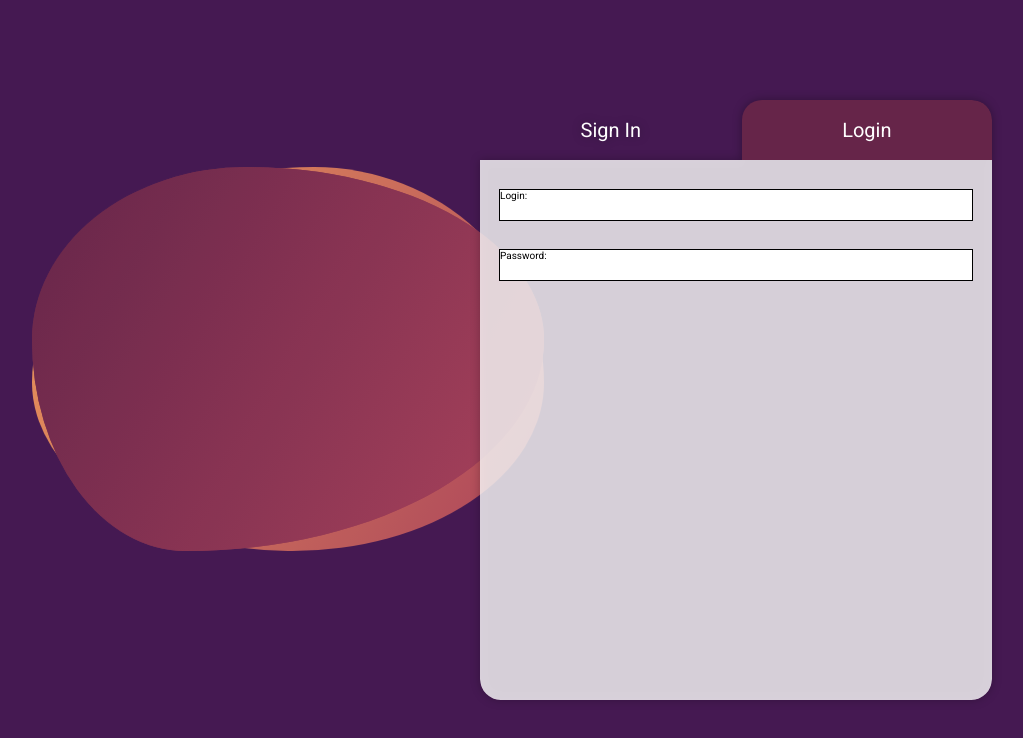
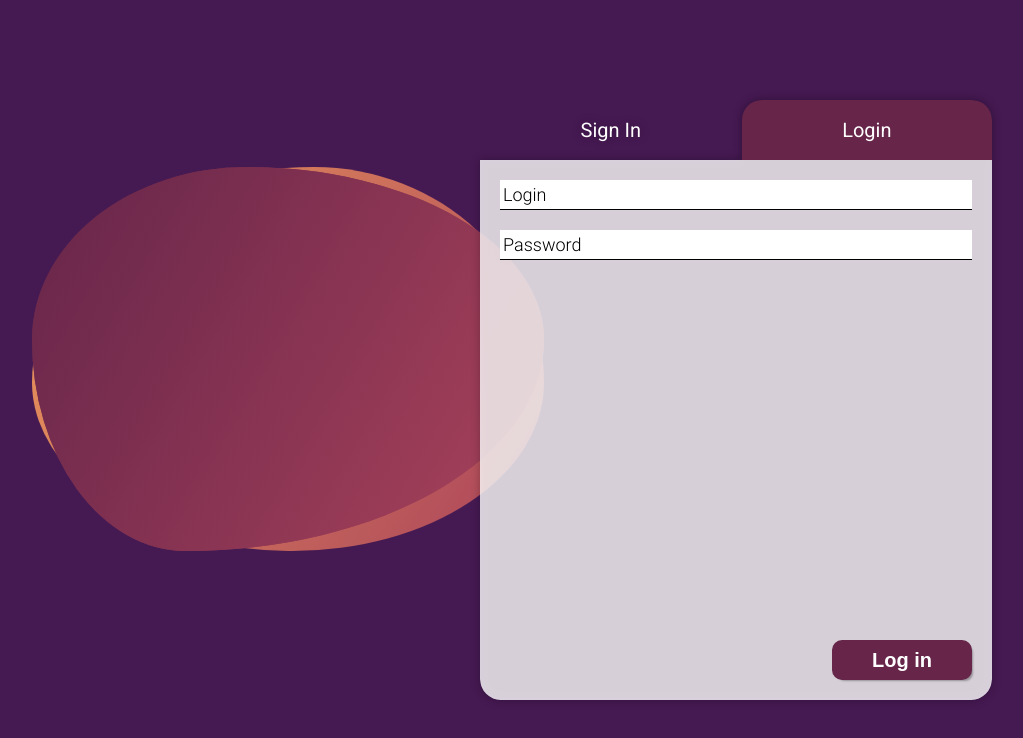
Before and after one commit to video-kid/signup-page, a React (Create React App) app: page / in a window 1280 px wide. Shown: the top 738 px of the page, without its empty margins (224-1247 px from the left). Built offline with nearby package versions, Linux system fonts and the light colour scheme.

Commit message:
Add form styles

```diff
--- a/public/index.html
+++ b/public/index.html
@@ -10,7 +10,7 @@
       href="https://fonts.gstatic.com"
       crossorigin />
     <link
-      href="https://fonts.googleapis.com/css2?family=Roboto:wght@400;700;900&display=swap"
+      href="https://fonts.googleapis.com/css2?family=Roboto:wght@300;400;700;900&display=swap"
       rel="stylesheet" />
     <link
       rel="icon"
--- /dev/null
+++ b/src/components/Form/Input.jsx
@@ -0,0 +1,22 @@
+import styles from './Input.module.scss';
+
+const Input = ({ type = 'text', id, name, label }) => {
+  return (
+    <div className={styles.field}>
+      <input
+        className={styles.input}
+        type={type}
+        id={id}
+        name={name}
+        placeholder=''
+      />
+      <label
+        for={id}
+        className={styles.label}>
+        {label}
+      </label>
+    </div>
+  );
+};
+
+export default Input;
--- /dev/null
+++ b/src/components/Form/Input.module.scss
@@ -0,0 +1,52 @@
+.field {
+  flex-basis: 100%;
+  height: 30px;
+  background-color: var(--white);
+  position: relative;
+  padding: 0 3px;
+  margin-bottom: 20px;
+  &:after {
+    content: '';
+    display: block;
+    height: 1px;
+    width: 100%;
+    position: absolute;
+    bottom: 0;
+    left: 0;
+    background-color: var(--black);
+  }
+}
+
+.label {
+  position: absolute;
+  top: 0;
+  left: 0;
+  line-height: 3rem;
+  font-size: 1.8rem;
+  transition: transform 0.3s ease-in;
+  font-weight: 300;
+  padding: 0 3px;
+}
+
+.input {
+  padding-block: 1px;
+  padding-inline: 2px;
+  width: 100%;
+  height: 100%;
+  border: 0;
+  line-height: 3rem;
+  font-size: 1.8rem;
+  &:not(:placeholder-shown) + .label,
+  &:focus + .label {
+    padding: 0;
+    transform: scale(0.5) translate(-50%, -4.5rem);
+  }
+  &:focus {
+    outline: none;
+  }
+  &:invalid {
+    &:not(:focus) {
+      color: red;
+    }
+  }
+}
--- /dev/null
+++ b/src/pages/LoginPage/modules/Form/Button.module.scss
@@ -0,0 +1,21 @@
+.button {
+  font-weight: 700;
+  font-size: 2rem;
+  height: 4rem;
+  width: 14rem;
+  display: flex;
+  align-items: center;
+  justify-content: center;
+  border: 0;
+  color: var(--white);
+  background-color: var(--aubergine);
+  border-radius: 10px;
+  cursor: pointer;
+  box-shadow: 3px 3px 2px -2px rgba(0, 0, 0, 0.3);
+  &:hover {
+    filter: brightness(110%);
+  }
+  &:focus {
+    outline: 1px solid var(--white);
+  }
+}
--- a/src/pages/LoginPage/modules/Form/Form.module.scss
+++ b/src/pages/LoginPage/modules/Form/Form.module.scss
@@ -1,20 +1,11 @@
 .form {
   margin: 20px;
-}
-
-.field {
-  margin: 30px 0;
-  outline: 1px solid black;
-  height: 30px;
-  background-color: var(--white);
-  position: relative;
-  .label {
-    position: absolute;
-  }
-  .inputText {
+  display: flex;
+  flex-direction: column;
+  justify-content: space-between;
+  height: calc(100% - 40px);
+  align-items: flex-end;
+  section {
     width: 100%;
-    height: 100%;
-    border: 0;
-    font-size: 30px;
   }
 }
--- a/src/pages/LoginPage/modules/Form/LoginForm.jsx
+++ b/src/pages/LoginPage/modules/Form/LoginForm.jsx
@@ -1,37 +1,30 @@
+import Input from '../../../../components/Form/Input';
 import styles from './Form.module.scss';
+import buttonStyles from './Button.module.scss';
 
 const LoginForm = () => {
   return (
-    <div>
     <form className={styles.form}>
-        <div className={styles.field}>
-          <label
-            for='username'
-            className={styles.label}>
-            Login:
-          </label>
-          <input
-            className={styles.inputText}
+      <section>
+        <Input
+          label='Login'
           type='text'
           id='username'
           name='username'
         />
-        </div>
-        <div className={styles.field}>
-          <label
-            for='password'
-            className={styles.label}>
-            Password:
-          </label>
-          <input
-            className={styles.inputText}
+        <Input
+          label='Password'
           type='password'
           id='password'
           name='password'
         />
-        </div>
+      </section>
+      <button
+        type='submit'
+        className={buttonStyles.button}>
+        Log in
+      </button>
     </form>
-    </div>
   );
 };
 
--- a/src/pages/LoginPage/modules/Form/SigninForm.jsx
+++ b/src/pages/LoginPage/modules/Form/SigninForm.jsx
@@ -1,34 +1,29 @@
+import Input from '../../../../components/Form/Input';
 import styles from './Form.module.scss';
+import buttonStyles from './Button.module.scss';
 
 const SigninForm = () => {
   return (
     <form className={styles.form}>
-      <div className={styles.field}>
-        <label
-          for='username'
-          className={styles.label}>
-          Login:
-        </label>
-        <input
-          className={styles.inputText}
+      <section>
+        <Input
+          label='Login'
           type='text'
           id='username'
           name='username'
         />
-      </div>
-      <div className={styles.field}>
-        <label
-          for='email'
-          className={styles.label}>
-          Email:
-        </label>
-        <input
-          className={styles.inputText}
+        <Input
+          label='Mail'
           type='email'
           id='email'
           name='email'
         />
-      </div>
+      </section>
+      <button
+        type='submit'
+        className={buttonStyles.button}>
+        Sign in
+      </button>
     </form>
   );
 };
--- a/src/pages/LoginPage/modules/LoginPageTabs/LoginPageTabs.module.scss
+++ b/src/pages/LoginPage/modules/LoginPageTabs/LoginPageTabs.module.scss
@@ -44,7 +44,7 @@ $open-card-shift: calc((var(--login-page-tab) / 3 * -1));
   padding: calc((var(--login-page-tab) - 3rem) / 2) 2rem;
   font-size: calc(var(--login-page-tab) / 3);
   color: #ffffff;
-  background-color: #662549;
+  background-color: var(--aubergine);
   border-top-left-radius: 2rem;
   border-top-right-radius: 2rem;
   line-height: calc(var(--login-page-tab) / 2);
```
Lines whose indentation alone changed are shown as unchanged.
